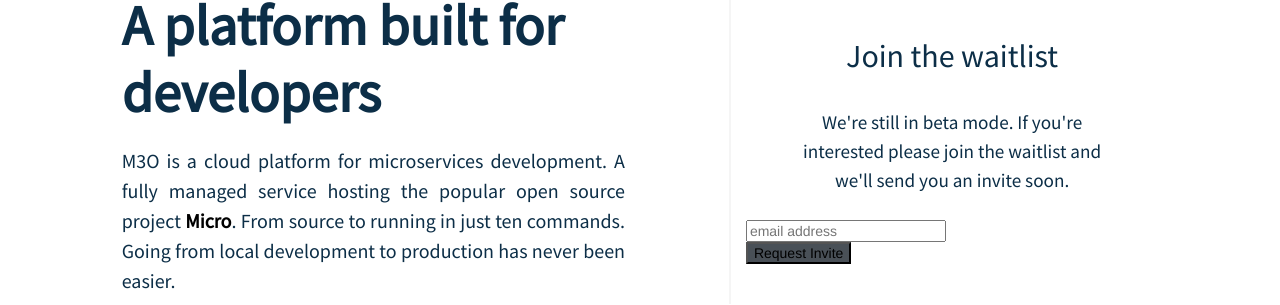
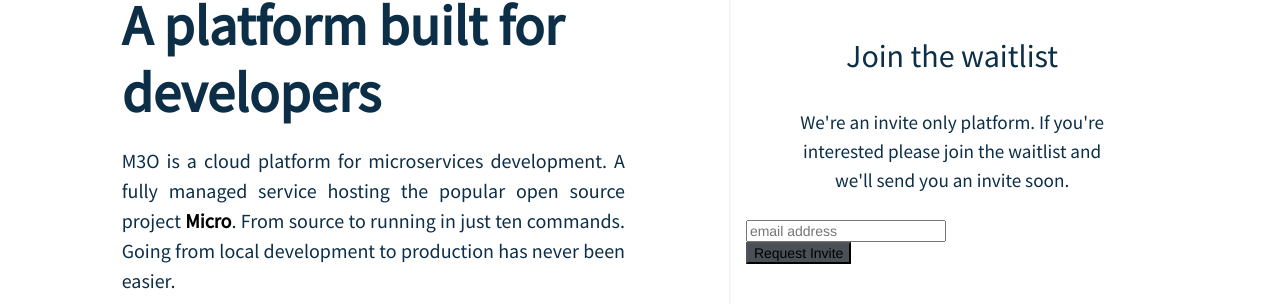
Before and after one commit to micro-community/go-micro-v2-doc, a Jekyll site: the page built from index.html, in a window 1280 px wide and 900 px high. Shown: the part 227-532 px from the top of the window. Built offline with Jekyll 4.4.1, drawn with Linux system fonts in a browser that asks for light colours; nearby versions of some CDN libraries; comment, search, counter and statistics services are not loaded.

Commit message:
Update index.html

```diff
--- a/index.html
+++ b/index.html
@@ -69,7 +69,7 @@
                 Join the waitlist
               </h2>
               <div style="padding: 25px 50px; 25px 50px; text-align: center; font-size: 1.2em">
-                We're still in beta mode. If you're interested please join the waitlist and we'll send you an invite soon.
+                We're an invite only platform. If you're interested please join the waitlist and we'll send you an invite soon.
               </div>
               <style type="text/css">
                 #mc_embed_signup {
```
